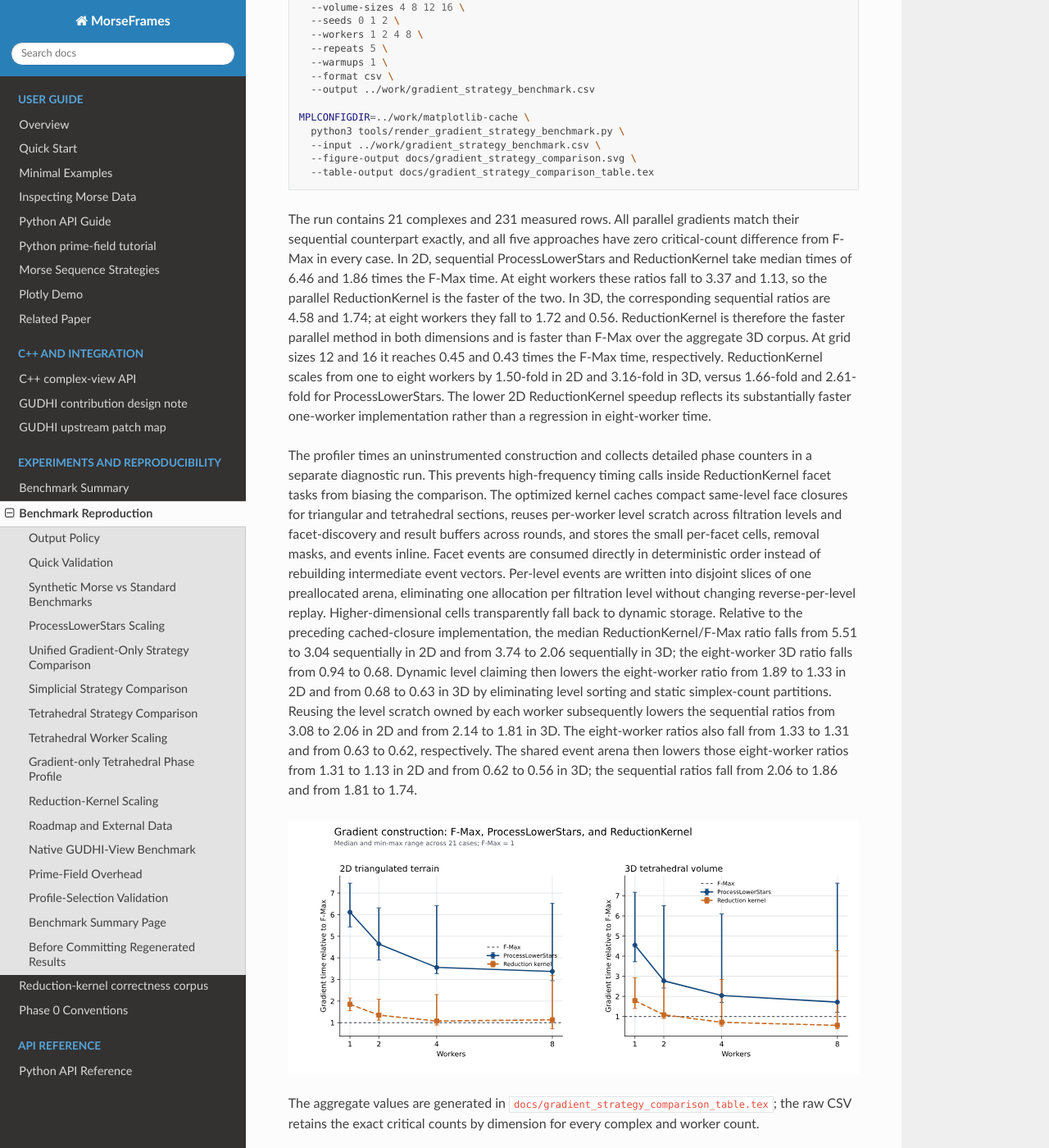
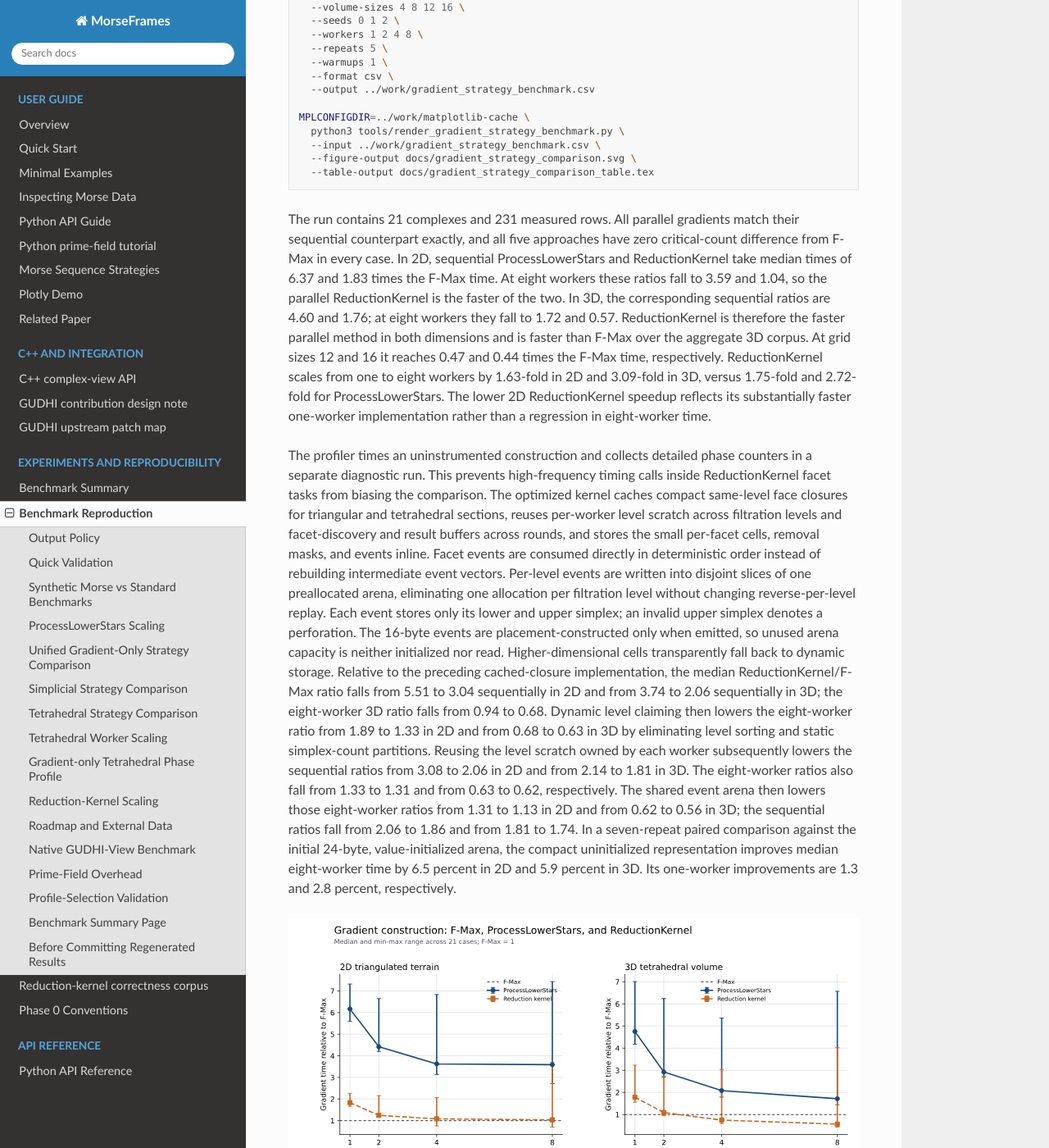
Before and after one commit to lnajman/morseframes, a Sphinx documentation site: the page built from docs/benchmark_reproduction.md, in a window 1280 px wide and 1400 px high, scrolled down 3990 px. Shown: the whole window at 82% size. Built offline with Sphinx 7.4.7 and the Read the Docs theme 3.1.0, drawn with Linux system fonts in a browser that asks for light colours; the version number is read from the project's files by our own code; some of the changed text lies outside the part shown.

Commit message:
Compact ReductionKernel event storage

````diff
--- a/docs/benchmark_reproduction.md
+++ b/docs/benchmark_reproduction.md
@@ -196,15 +196,15 @@ MPLCONFIGDIR=../work/matplotlib-cache \
 The run contains 21 complexes and 231 measured rows. All parallel gradients
 match their sequential counterpart exactly, and all five approaches have zero
 critical-count difference from F-Max in every case. In 2D, sequential
-ProcessLowerStars and ReductionKernel take median times of 6.46 and 1.86 times
-the F-Max time. At eight workers these ratios fall to 3.37 and 1.13, so the
+ProcessLowerStars and ReductionKernel take median times of 6.37 and 1.83 times
+the F-Max time. At eight workers these ratios fall to 3.59 and 1.04, so the
 parallel ReductionKernel is the faster of the two. In 3D, the corresponding
-sequential ratios are 4.58 and 1.74; at eight workers they fall to 1.72 and
-0.56. ReductionKernel is therefore the faster parallel method in both
+sequential ratios are 4.60 and 1.76; at eight workers they fall to 1.72 and
+0.57. ReductionKernel is therefore the faster parallel method in both
 dimensions and is faster than F-Max over the aggregate 3D corpus. At grid
-sizes 12 and 16 it reaches 0.45 and 0.43 times the F-Max time, respectively.
-ReductionKernel scales from one to eight workers by 1.50-fold in 2D and
-3.16-fold in 3D, versus 1.66-fold and 2.61-fold for ProcessLowerStars. The
+sizes 12 and 16 it reaches 0.47 and 0.44 times the F-Max time, respectively.
+ReductionKernel scales from one to eight workers by 1.63-fold in 2D and
+3.09-fold in 3D, versus 1.75-fold and 2.72-fold for ProcessLowerStars. The
 lower 2D ReductionKernel speedup reflects its substantially faster one-worker
 implementation rather than a regression in eight-worker time.
 
@@ -218,7 +218,10 @@ per-facet cells, removal masks, and events inline. Facet events are consumed
 directly in deterministic order instead of rebuilding intermediate event
 vectors. Per-level events are written into disjoint slices of one preallocated
 arena, eliminating one allocation per filtration level without changing
-reverse-per-level replay. Higher-dimensional cells transparently fall back to
+reverse-per-level replay. Each event stores only its lower and upper simplex;
+an invalid upper simplex denotes a perforation. The 16-byte events are
+placement-constructed only when emitted, so unused arena capacity is neither
+initialized nor read. Higher-dimensional cells transparently fall back to
 dynamic storage. Relative to the preceding cached-closure implementation, the
 median ReductionKernel/F-Max ratio falls from 5.51 to 3.04 sequentially in
 2D and from 3.74 to 2.06 sequentially in 3D; the eight-worker 3D ratio falls
@@ -233,6 +236,10 @@ respectively.
 The shared event arena then lowers those eight-worker ratios from 1.31 to 1.13
 in 2D and from 0.62 to 0.56 in 3D; the sequential ratios fall from 2.06 to 1.86
 and from 1.81 to 1.74.
+In a seven-repeat paired comparison against the initial 24-byte,
+value-initialized arena, the compact uninitialized representation improves
+median eight-worker time by 6.5 percent in 2D and 5.9 percent in 3D. Its
+one-worker improvements are 1.3 and 2.8 percent, respectively.
 
 ![Gradient-only strategy comparison](gradient_strategy_comparison.svg)
 
@@ -371,10 +378,10 @@ MPLCONFIGDIR=../work/matplotlib-cache \
 ```
 
 Across the nine cases, eight-worker ProcessLowerStars reaches a median
-gradient-construction speedup of 2.43, versus 2.76 for the reduction kernel.
-The corresponding median construction times are 1.52 ms and 0.54 ms, so the
+gradient-construction speedup of 2.64, versus 3.00 for the reduction kernel.
+The corresponding median construction times are 1.47 ms and 0.51 ms, so the
 optimized ReductionKernel is now faster in absolute time. Median eight-worker
-efficiencies are 0.30 and 0.35, respectively.
+efficiencies are 0.33 and 0.37, respectively.
 
 ![Tetrahedral worker scaling](tetrahedral_worker_scaling.svg)
 
@@ -405,14 +412,14 @@ python3 tools/render_tetrahedral_phase_profile.py \
   --table-output docs/tetrahedral_phase_profile_table.tex
 ```
 
-Across the twelve cases, eight-worker ProcessLowerStars reaches a 2.41-fold
-gradient-construction speedup; ReductionKernel reaches 3.07-fold. Their median
-eight-worker construction times are 3.28 ms and 1.03 ms, respectively. At
-eight workers, ProcessLowerStars spends 31.9 percent in global setup, 40.1
-percent in parallel local-star processing, 2.6 percent in ordered replay, and
-5.1 percent in builder initialization. ReductionKernel spends 81.6 percent of
-its diagnostic wall time processing levels; setup and replay account for 14.5
-and 3.7 percent. The CSV now also records kernel rounds, facet kernels, facet
+Across the twelve cases, eight-worker ProcessLowerStars reaches a 2.59-fold
+gradient-construction speedup; ReductionKernel reaches 3.10-fold. Their median
+eight-worker construction times are 3.20 ms and 0.95 ms, respectively. At
+eight workers, ProcessLowerStars spends 32.5 percent in global setup, 31.9
+percent in parallel local-star processing, 3.1 percent in ordered replay, and
+5.1 percent in builder initialization. ReductionKernel spends 82.8 percent of
+its diagnostic wall time processing levels; setup and replay account for 12.4
+and 3.9 percent. The CSV now also records kernel rounds, facet kernels, facet
 discovery scans, cached-cell visits, local candidate scans, coboundary scans,
 membership tests, and inline-buffer overflows. All measured triangular and
 tetrahedral kernels report zero inline-buffer overflows. For the `n=16`
@@ -456,8 +463,8 @@ MPLCONFIGDIR=../work/matplotlib-cache \
 This older Python-level pipeline benchmark includes sequence-object
 materialization, reference maps, and persistence, so it is retained only as an
 overhead diagnostic rather than evidence for gradient speed. Across the nine
-terrains, median native-sequence speedups are 0.97x, 1.02x, and 1.02x at two,
-four, and eight workers; median end-to-end speedup is 1.01x at eight workers.
+terrains, median native-sequence speedups are 1.05x, 1.11x, and 1.07x at two,
+four, and eight workers; median end-to-end speedup is 1.02x at eight workers.
 Every worker count is checked for the exact sequential reduction-kernel
 sequence and the standard barcode. The gradient-only results above are the
 relevant measurements for the present study.
````
Also changed, not shown: docs/gradient_strategy_comparison.svg, docs/reduction_kernel_scaling.svg, docs/tetrahedral_worker_scaling.svg, 6 other files.
